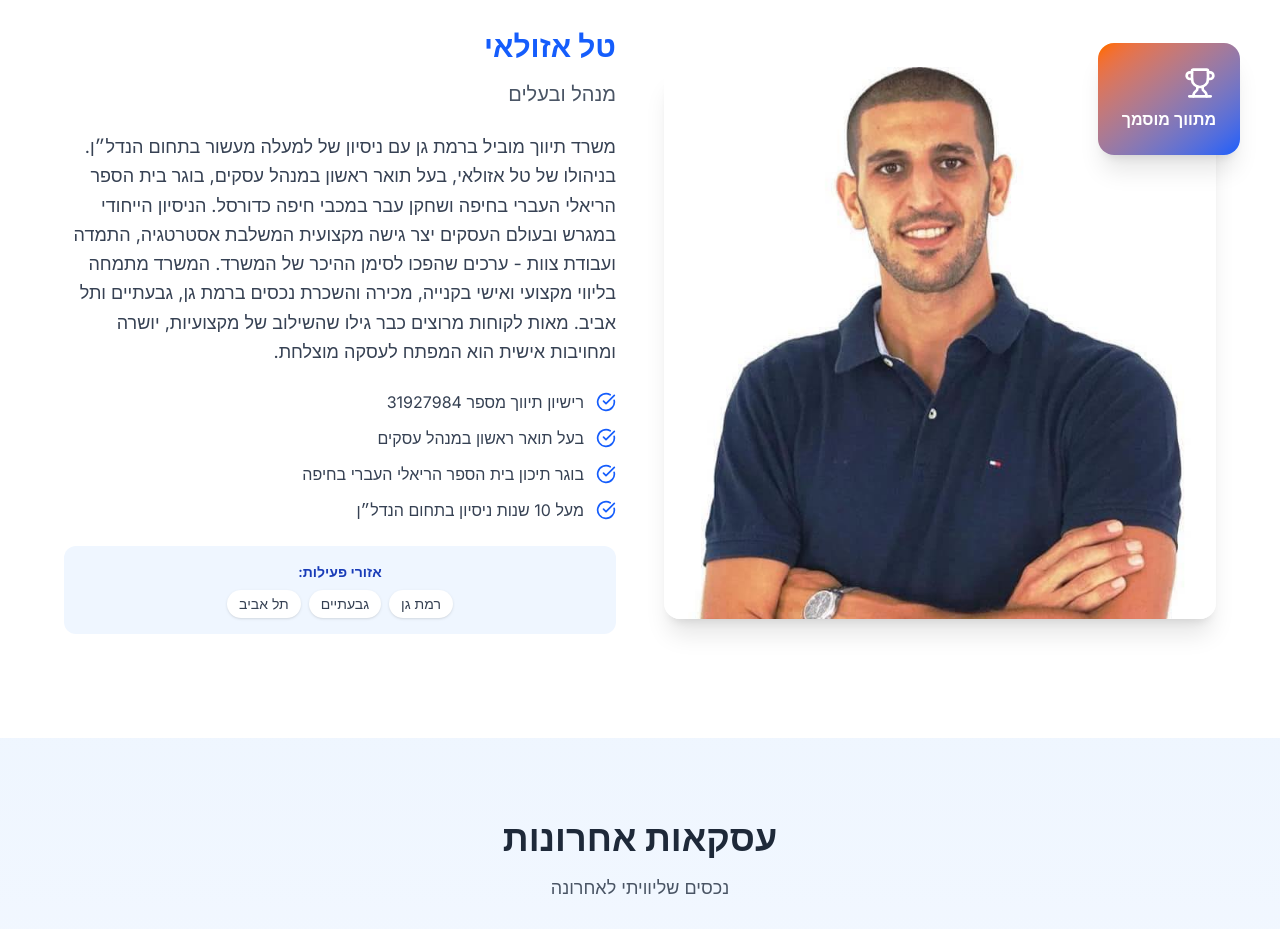
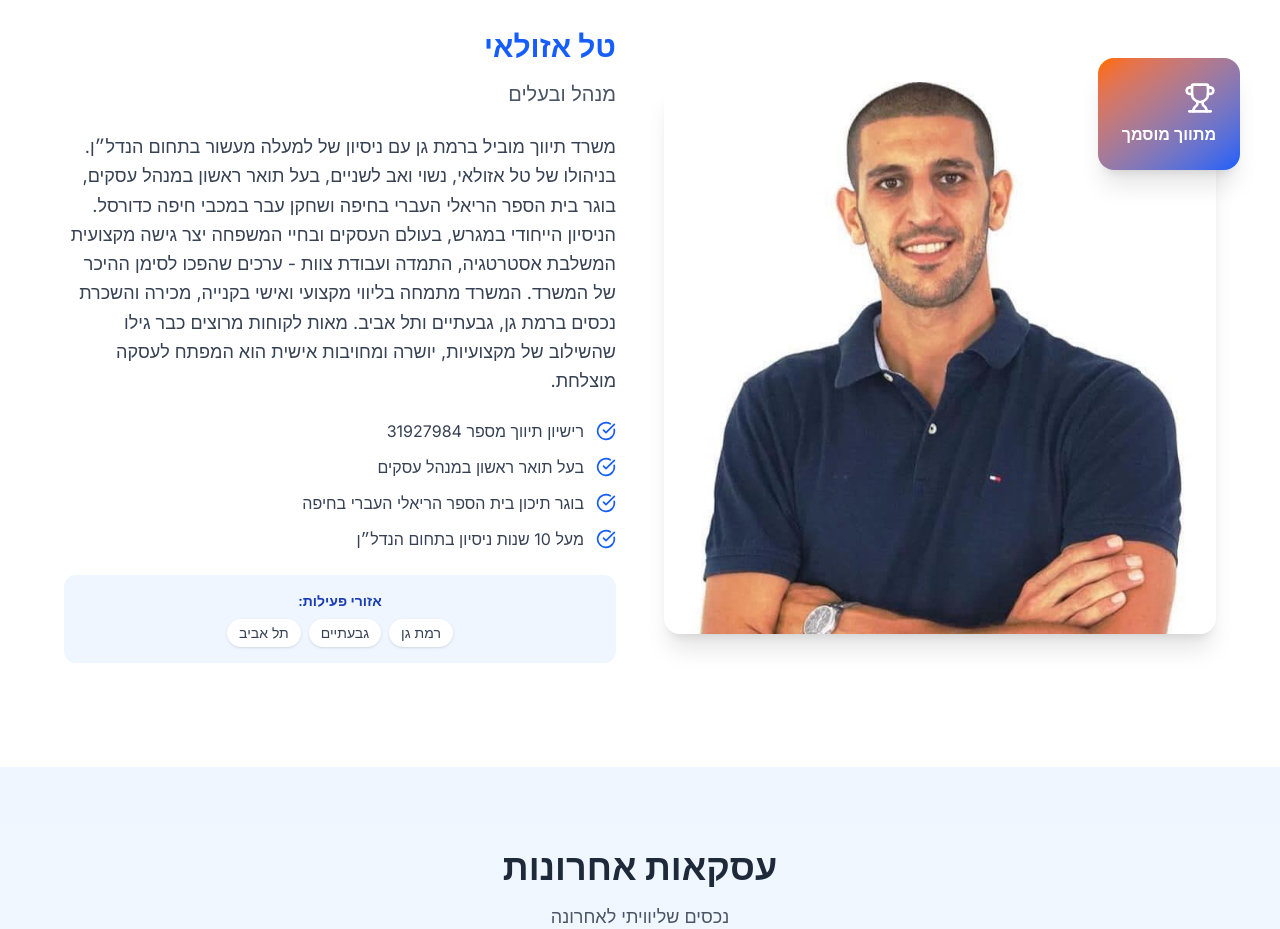
Before and after one commit to itayost/tal-nadlan, a Next.js app: page / in a window 1280 px wide. Shown: the part 940-1869 px from the top of the page. Built offline with nearby package versions, Linux system fonts and the light colour scheme.

Commit message:
Update agent.ts

```diff
--- a/src/data/agent.ts
+++ b/src/data/agent.ts
@@ -26,7 +26,7 @@ export const agentInfo = {
     title: "אודות המשרד",
     content: `משרד תיווך מוביל ברמת גן עם ניסיון של למעלה מעשור בתחום הנדל״ן.
 
-בניהולו של טל אזולאי, בעל תואר ראשון במנהל עסקים, בוגר בית הספר הריאלי העברי בחיפה ושחקן עבר במכבי חיפה כדורסל. הניסיון הייחודי במגרש ובעולם העסקים יצר גישה מקצועית המשלבת אסטרטגיה, התמדה ועבודת צוות - ערכים שהפכו לסימן ההיכר של המשרד.
+בניהולו של טל אזולאי, נשוי ואב לשניים, בעל תואר ראשון במנהל עסקים, בוגר בית הספר הריאלי העברי בחיפה ושחקן עבר במכבי חיפה כדורסל. הניסיון הייחודי במגרש, בעולם העסקים ובחיי המשפחה יצר גישה מקצועית המשלבת אסטרטגיה, התמדה ועבודת צוות - ערכים שהפכו לסימן ההיכר של המשרד.
 
 המשרד מתמחה בליווי מקצועי ואישי בקנייה, מכירה והשכרת נכסים ברמת גן, גבעתיים ותל אביב. מאות לקוחות מרוצים כבר גילו שהשילוב של מקצועיות, יושרה ומחויבות אישית הוא המפתח לעסקה מוצלחת.`
   },
```
